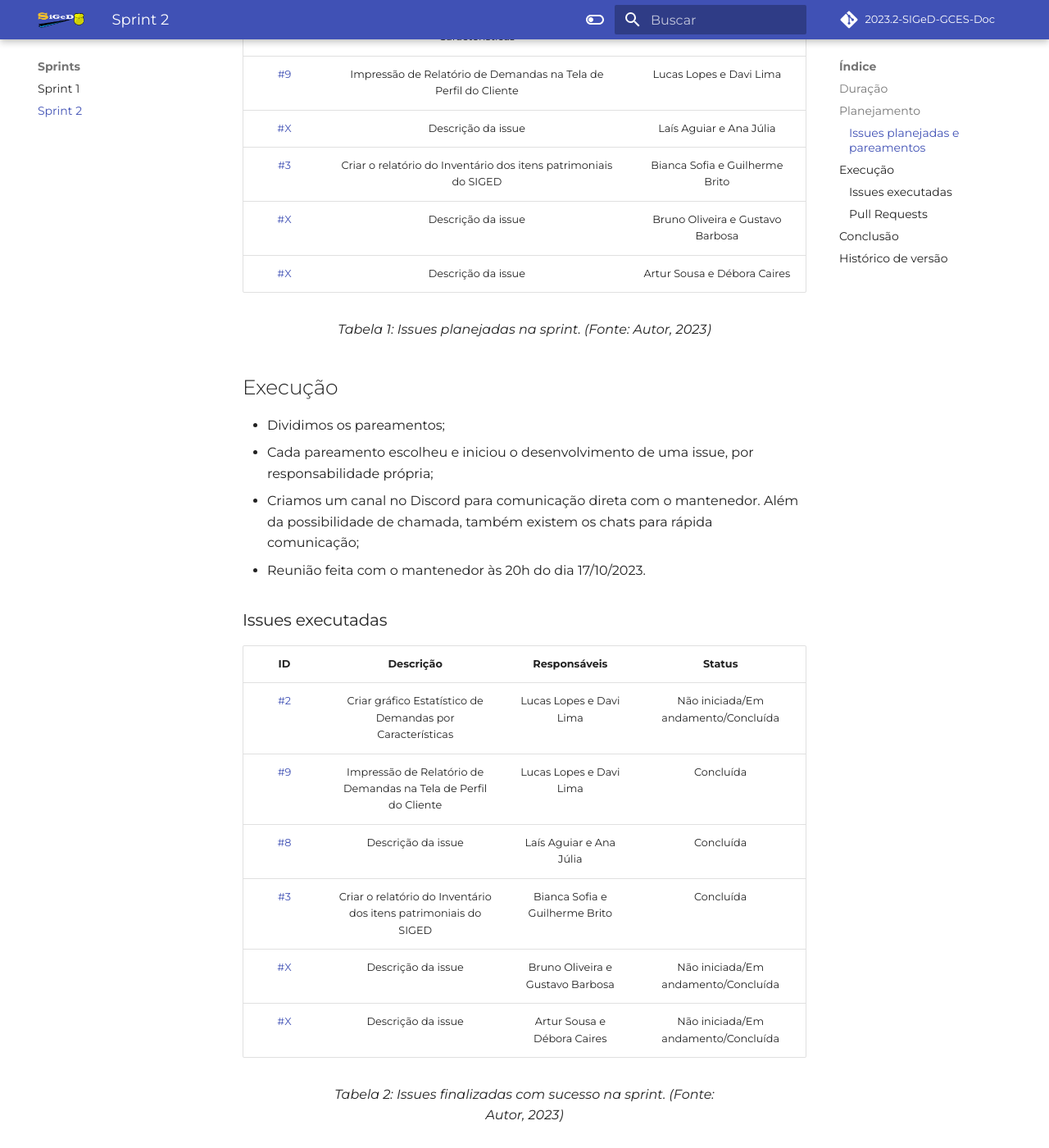
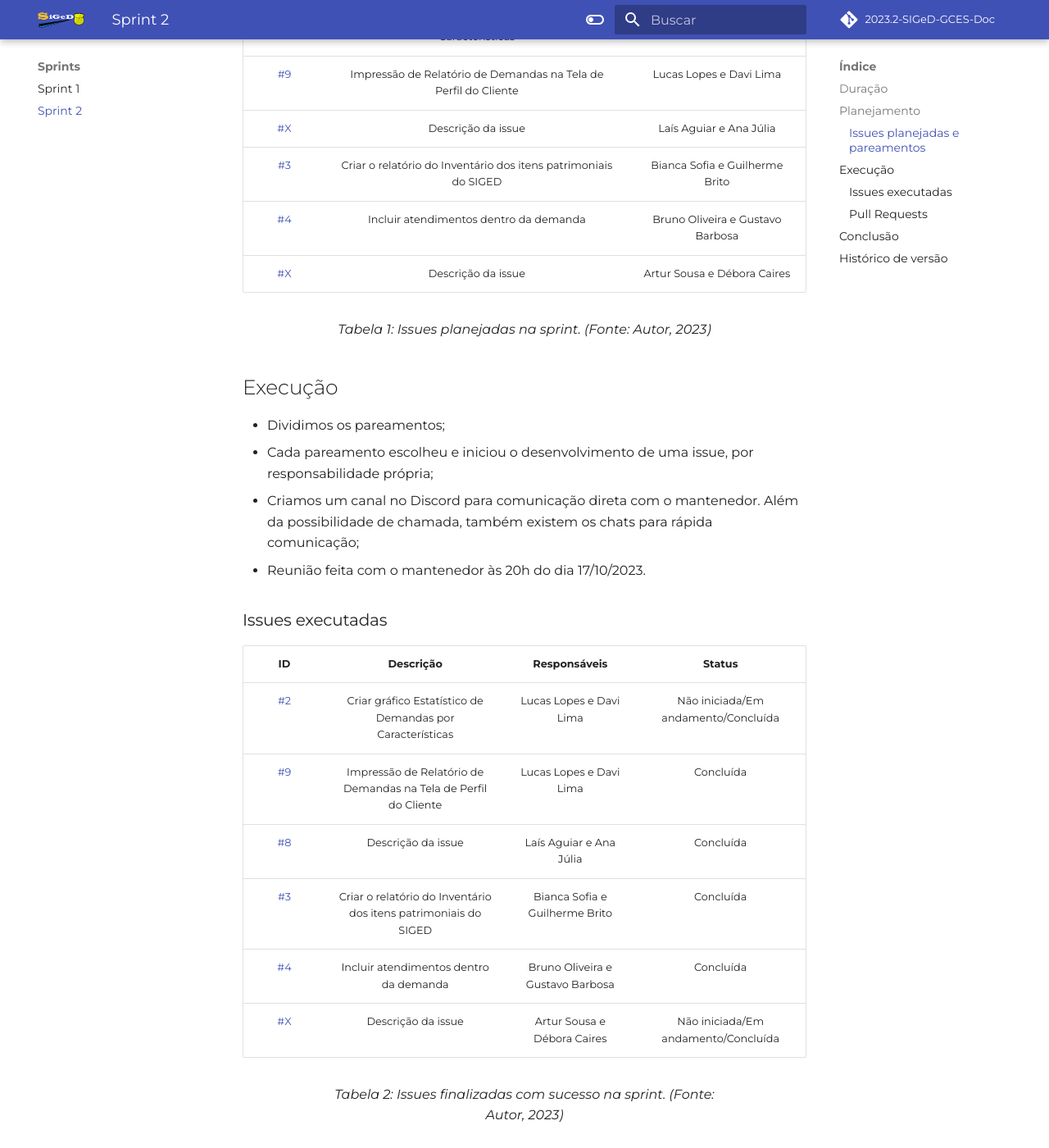
Before and after one commit to Siged-Gces-2023-2/2023.2-SIGeD-GCES-Doc, an MkDocs documentation site: the page built from docs/sprints/sprint2.md, in a window 1280 px wide and 1400 px high, scrolled down 677 px. Shown: the whole window at 82% size. Built offline with MkDocs 1.6.1 and Material for MkDocs 9.7.7, drawn with Linux system fonts in a browser that asks for light colours; some web fonts are replaced; comment, search, counter and statistics services are not loaded; some of the changed text lies outside the part shown.

Commit message:
adicionando prs 27 e 8 na sprint 2

```diff
--- a/docs/sprints/sprint2.md
+++ b/docs/sprints/sprint2.md
@@ -17,7 +17,7 @@
 | [#9](https://github.com/Siged-Gces-2023-2/2023.2-SIGeD-GCES-Doc/issues/9) | Impressão de Relatório de Demandas na Tela de Perfil do Cliente | Lucas Lopes e Davi Lima |
 | [#X]() | Descrição da issue | Laís Aguiar e Ana Júlia |
 | [#3](https://github.com/Siged-Gces-2023-2/2023.2-SIGeD-GCES-Doc/issues/3) | Criar o relatório do Inventário dos itens patrimoniais do SIGED | Bianca Sofia e Guilherme Brito |
-| [#X]() | Descrição da issue | Bruno Oliveira e Gustavo Barbosa |
+| [#4](https://github.com/Siged-Gces-2023-2/2023.2-SIGeD-GCES-Doc/issues/4) | Incluir atendimentos dentro da demanda | Bruno Oliveira e Gustavo Barbosa |
 | [#X]() | Descrição da issue | Artur Sousa e Débora Caires |
 
 <figcaption align="center">Tabela 1: Issues planejadas na sprint. (Fonte: Autor, 2023)</figcaption>
@@ -36,7 +36,7 @@
 | [#9](https://github.com/Siged-Gces-2023-2/2023.2-SIGeD-GCES-Doc/issues/9) | Impressão de Relatório de Demandas na Tela de Perfil do Cliente | Lucas Lopes e Davi Lima | Concluída |
 | [#8](https://github.com/Siged-Gces-2023-2/2023.2-SIGeD-GCES-Doc/issues/8) | Descrição da issue | Laís Aguiar e Ana Júlia | Concluída |
 | [#3](https://github.com/Siged-Gces-2023-2/2023.2-SIGeD-GCES-Doc/issues/3) | Criar o relatório do Inventário dos itens patrimoniais do SIGED | Bianca Sofia e Guilherme Brito | Concluída |
-| [#X]() | Descrição da issue | Bruno Oliveira e Gustavo Barbosa | Não iniciada/Em andamento/Concluída |
+| [#4](https://github.com/Siged-Gces-2023-2/2023.2-SIGeD-GCES-Doc/issues/4) | Incluir atendimentos dentro da demanda | Bruno Oliveira e Gustavo Barbosa | Concluída |
 | [#X]() | Descrição da issue | Artur Sousa e Débora Caires | Não iniciada/Em andamento/Concluída |
 
 <figcaption align="center">Tabela 2: Issues finalizadas com sucesso na sprint. (Fonte: Autor, 2023)</figcaption>
@@ -96,12 +96,13 @@
 ---
 
 - **Autores:** Bruno Oliveira e Gustavo Barbosa
-- **ID e Descrição do PR:** [#Y - Descrição do PR]()
-- **ID e Descrição da Issue:** [#X - Descrição da Issue]()
-- **Data do PR:** dd/mm/aaaa
+- **ID e Descrição do PR:** [#27 - Incluir atendimentos dentro da demanda](https://github.com/DITGO/2021-2-SiGeD-Frontend/pull/27) e [#8 - Incluir atendimentos dentro da demanda](https://github.com/DITGO/2021-2-SiGeD-Demands/pull/8)
+- **ID e Descrição da Issue:** [#4 - Incluir atendimentos dentro da demanda](https://github.com/Siged-Gces-2023-2/2023.2-SIGeD-GCES-Doc/issues/4)
+- **Data do PR:** 19/10/2023
 - **Screenshot:**
 
-![Pull Request #Y]()
+![Pull Request #27](../assets/pullRequests/pull_27.png)
+![Pull Request #8](../assets/pullRequests/pull_demands_8.png)
 
 <figcaption align="center">Figura 5: Pull Request da issue #X. (Fonte: Autor, 2023)</figcaption>
 
```
Also changed, not shown: docs/assets/pullRequests/pull_27.png (added), docs/assets/pullRequests/pull_demands_8.png (added).
